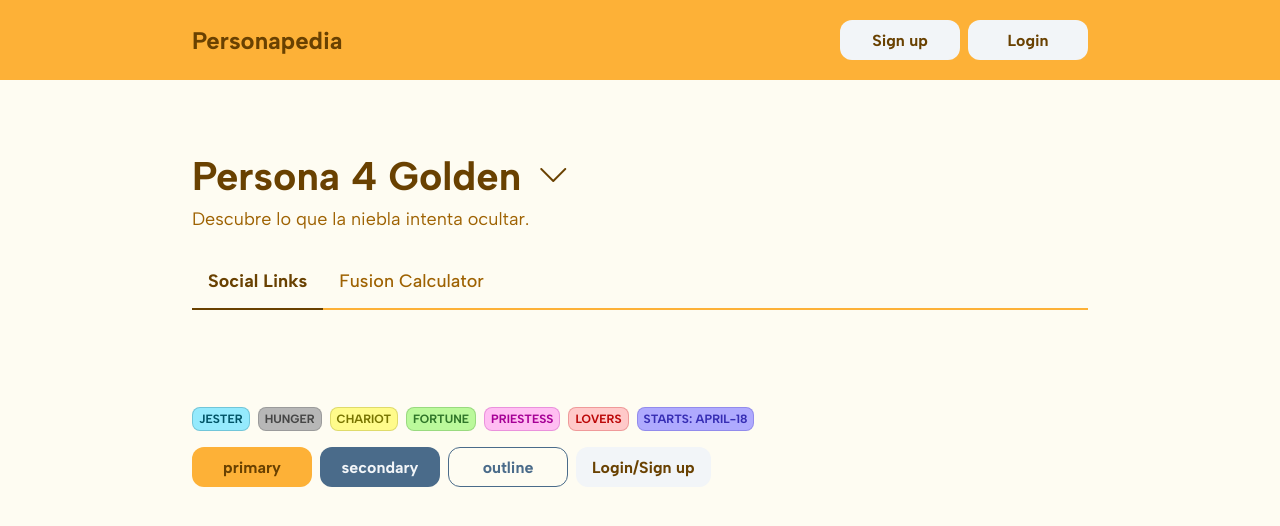
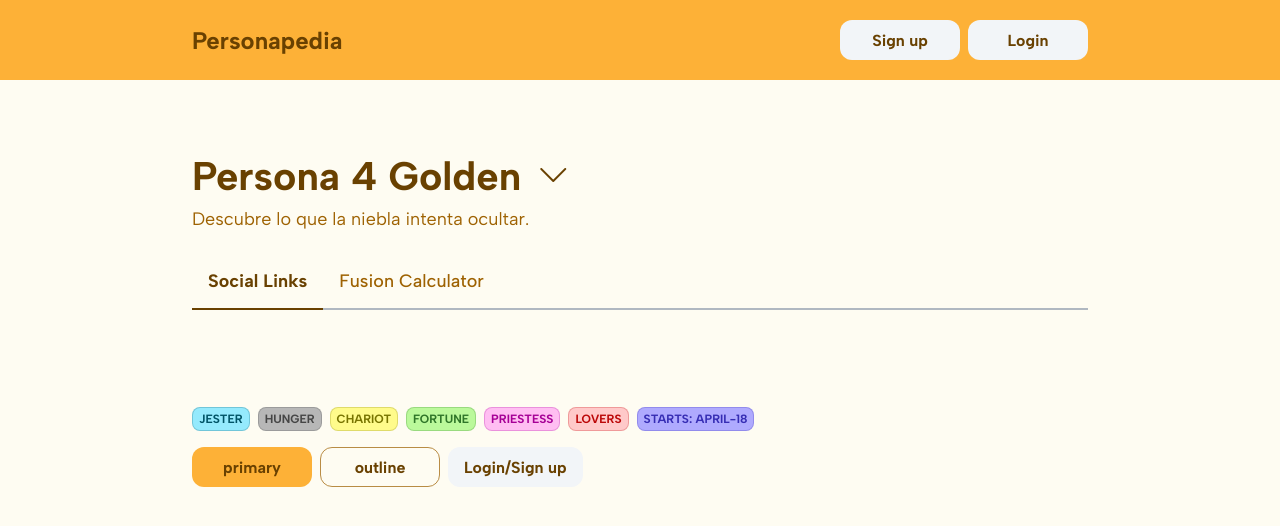
Before and after one commit to Daniel-R30/Personapedia, a React (Vite) app in the folder personapedia-web/: page / in a window 1280 px wide. Shown: the top 526 px of the page. Built offline with nearby package versions, Linux system fonts and the light colour scheme.

Commit message:
Fixed buttons

```diff
--- a/personapedia-web/src/App.jsx
+++ b/personapedia-web/src/App.jsx
@@ -1,4 +1,4 @@
-import './styles/style.css'
+import './styles/styles.css'
 import 'bootstrap-icons/font/bootstrap-icons.css'
 import Button from './components/Button'
 import Header from './components/Header'
@@ -26,7 +26,6 @@
 
                     <div className='row-group gap-1'>
                         <Button text='primary' />
-                        <Button type='secondary' text='secondary' />
                         <Button type='outline' text='outline' />
                         <Button type='header' text='Login/Sign up' />
                     </div>
--- a/personapedia-web/src/components/Button.jsx
+++ b/personapedia-web/src/components/Button.jsx
@@ -2,7 +2,7 @@
 
 const Button = ({ type = 'primary', text }) => {
   return (
-    <div className={ `button button-${type}` }>{ text }</div>
+    <div className={ `button button-${type} pointer` }>{ text }</div>
   )
 }
 
--- a/personapedia-web/src/styles/button.css
+++ b/personapedia-web/src/styles/button.css
@@ -12,25 +12,19 @@
     display: flex;
     align-items: center;
     justify-content: center;
+    color: var(--text-title-color);
 }
 
 .button-primary{
     background-color: var(--primary-color);
-    color: var(--text-title-color);;
-}
 
-.button-secondary{
-    background-color: #4A6B8A;
-    color: #F2F5F8;
 }
 
 .button-outline{
     background-color: transparent;
-    border: 1px solid #4A6B8A;
-    color: #4A6B8A;
+    border: 1px solid var(--border-subtle-color);
 }
 
 .button-header{
     background-color: #F2F5F8;
-    color: var(--text-title-color);
 }
--- a/personapedia-web/src/styles/style.css
+++ b/personapedia-web/src/styles/styles.css
@@ -21,8 +21,8 @@
     --text-secondary-color: #5A6470;
 
     /* Border Tokens */
-    --border-subtle: #9E6202B8;
-    --border-regular: var(--primary-color);
+    --border-subtle-color: #9E6202B8;
+    --border-regular-color: #B0B8C1;
 }
 
 .row-group {
@@ -45,11 +45,11 @@
 }
 
 .justify-center{
-    justify-items: center;
+    justify-content: center;
 }
 
 .justify-between{
-    justify-items: space-between;
+    justify-content: space-between;
 }
 
 .gap-1{
--- a/personapedia-web/src/styles/tabBar.css
+++ b/personapedia-web/src/styles/tabBar.css
@@ -1,7 +1,7 @@
 .tabBar{
     width: 100%;
     display: flex;
-    box-shadow: 0px -2px 0px 0px var(--border-regular) inset;
+    box-shadow: 0px -2px 0px 0px var(--border-regular-color) inset;
 }
 
 .tab{
```
